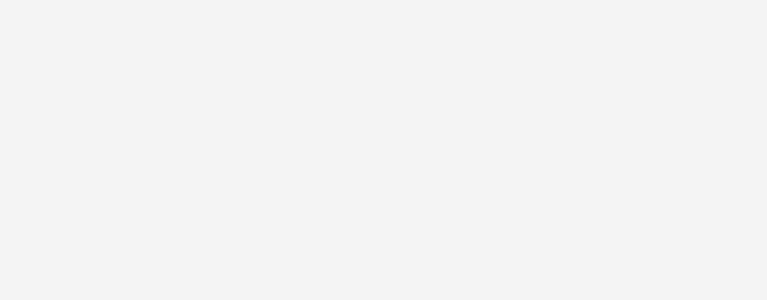
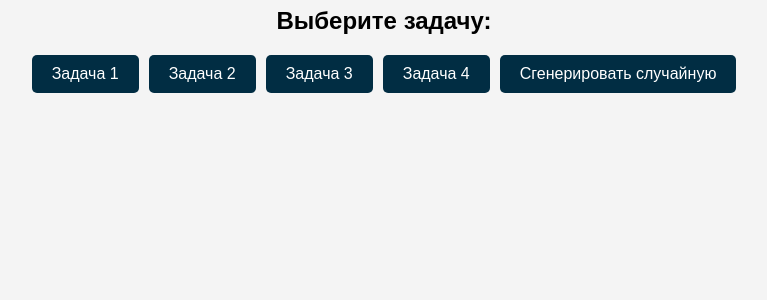
Before and after one commit to bifidok/diplomFront, a React (Create React App) app: page / in a window 1280 px wide. Before the commit this address had no page. Shown: the top 300 px of the page, without its empty margins (256-1023 px from the left). Built offline with nearby package versions, Linux system fonts and the light colour scheme.

Commit message:
add timer

```diff
--- a/package.json
+++ b/package.json
@@ -8,6 +8,7 @@
     "@codemirror/lang-python": "^6.1.7",
     "@replit/codemirror-lang-csharp": "^6.2.0",
     "@uiw/react-codemirror": "^4.23.7",
+    "axios": "^1.7.9",
     "cra-template": "1.2.0",
     "react": "^19.0.0",
     "react-dom": "^19.0.0",
--- a/src/App.js
+++ b/src/App.js
@@ -2,13 +2,15 @@ import React from 'react';
 import { BrowserRouter as Router, Route, Routes } from 'react-router-dom';
 import TaskList from './components/TaskList';
 import TaskDetail from './components/TaskDetail';
+import Home from './components/Home';
 
 function App() {
     return (
         <Router>
             <Routes>
+                <Route path="/" element={<Home />} />
                 <Route path="/task" element={<TaskList />} />
-                <Route path="/task/:id" element={<TaskDetail />} /> {/* Убедитесь, что здесь используется элемент */}
+                <Route path="/task/:id" element={<TaskDetail />} /> {}
             </Routes>
         </Router>
     );
--- /dev/null
+++ b/src/components/Home.js
@@ -0,0 +1,29 @@
+import React from 'react';
+import { useNavigate } from 'react-router-dom';
+import '../css/Home.css';
+
+const Home = () => {
+    const navigate = useNavigate();
+
+    const handleButtonClick = (id) => {
+        navigate(`/task/${id}`);
+    };
+    const handleRandomButtonClick = () => {
+        navigate(`/task`);
+    };
+
+    return (
+        <div className="home-container">
+            <h2>Выберите задачу:</h2>
+            <div className="button-container">
+                <button onClick={() => handleButtonClick('426')}>Задача 1</button>
+                <button onClick={() => handleButtonClick('4235')}>Задача 2</button>
+                <button onClick={() => handleButtonClick('126')}>Задача 3</button>
+                <button onClick={() => handleButtonClick('42365')}>Задача 4</button>
+                <button onClick={() => handleRandomButtonClick()}>Сгенерировать случайную</button>
+            </div>
+        </div>
+    );
+};
+
+export default Home;
--- a/src/components/TaskDetail.js
+++ b/src/components/TaskDetail.js
@@ -1,5 +1,6 @@
 import React, { useState, useEffect } from 'react';
-import { useParams } from 'react-router-dom';
+import {useNavigate, useParams} from 'react-router-dom';
+import '../css/Files.css';
 import CodeMirror from '@uiw/react-codemirror';
 import { java } from '@codemirror/lang-java';
 import { cpp } from '@codemirror/lang-cpp';
@@ -22,6 +23,7 @@ class AnswerRequest {
 }
 
 const TaskDetail = () => {
+    const navigate = useNavigate();
     const [tasks, setTasks] = useState([]);
     const [answers, setAnswers] = useState({}); // Для обычных ответов
     const [compilableAnswers, setCompilableAnswers] = useState({}); // Для компилируемых задач
@@ -46,6 +48,8 @@ const TaskDetail = () => {
         };
         return (functions[name] || functions['JAVA']).call()
     }
+    const [timeLeft, setTimeLeft] = useState(1000);
+    const [isTimerRunning, setIsTimerRunning] = useState(false);
 
     useEffect(() => {
         fetch(`http://localhost:8080/task/${id}`)
@@ -70,6 +74,38 @@ const TaskDetail = () => {
             .catch((error) => console.error('Error fetching tasks:', error));
     }, [id]);
 
+    useEffect(() => {
+        if (timeLeft <= 0) return;
+        setIsTimerRunning(true);
+
+        const interval = setInterval(() => {
+            if(isTimerRunning) {
+                setTimeLeft(prevTime => prevTime - 1);
+            }
+        }, 1000);
+
+        return () => clearInterval(interval);
+    }, [isTimerRunning]); // Пустой массив зависимостей
+
+    useEffect(() => {
+        if (timeLeft <= 0) {
+            setIsTimerRunning(false)
+            console.log("Таймер закончился!");
+            handleSubmit()
+            // Здесь можно добавить дополнительные действия по завершению таймера
+        }
+    }, [timeLeft]);
+
+    const formatTime = (seconds) => {
+        const hours = Math.floor(seconds / 3600);
+        const minutes = Math.floor((seconds % 3600) / 60);
+        const secs = seconds % 60;
+        return `${String(hours).padStart(2, '0')}:${String(minutes).padStart(2, '0')}:${String(secs).padStart(2, '0')}`;
+    };
+
+    const handleHomeButton = () => {
+        navigate(`/`);
+    };
     // Обработка изменения обычных ответов
     const handleAnswerChange = (taskId, value) => {
         setAnswers((prevAnswers) => ({
@@ -81,7 +117,6 @@ const TaskDetail = () => {
     // Обработка изменения компилируемого ответа
     const handleCompilableAnswerChange = (taskId, value, lang) => {
         value = value.replace(/\n/g, "\n")
-        console.log(value)
         setCompilableAnswers((prevAnswers) => ({
             ...prevAnswers,
             [taskId]: new CompilableAnswer(value, lang),
@@ -106,9 +141,7 @@ const TaskDetail = () => {
     };
 
     // Отправка формы
-    const handleSubmit = (event) => {
-        event.preventDefault(); // Предотвращаем перезагрузку страницы
-
+    const handleSubmit = () => {
         const answerRequest = new AnswerRequest(answers, compilableAnswers);
 
         // Отправка POST-запроса
@@ -146,28 +179,45 @@ const TaskDetail = () => {
     return (
         <div>
             <h1>Задачи для подготовки к ЕГЭ по информатике</h1>
-            <form onSubmit={handleSubmit}>
+            <div className="button-container">
+                <button onClick={() => handleHomeButton()}>На главную</button>
+            </div>
+            <div style={{
+                position: 'absolute',
+                top: '15px',
+                right: '15px',
+                backgroundColor: 'rgba(255, 255, 255, 0.8)',
+                padding: '15px',
+                borderRadius: '5px',
+                boxShadow: '0 0 10px rgba(0, 0, 0, 0.5)'
+            }}>
+                <h5>Осталось времени: {formatTime(timeLeft)}</h5>
+            </div>
+            <form onSubmit={(e) => { e.preventDefault(); handleSubmit();}}>
                 <ul>
                     {tasks.map((task, index) => (
                         <li key={task.id}>
-                            <h3>Задача {index + 1}. {task.description.text}</h3>
+                            <p>Задача {index + 1}. {task.description.text}</p>
+                            <div className="files-container">
                                 {images[task.id] && images[task.id].map((image) => (
                                     <img key={image.id} src={`http://localhost:8080/getfile?name=${encodeURIComponent(image.name)}`} />
                                 ))}
+                            </div>
                             <br />
                             {files[task.id] && files[task.id].length > 0 && (
                                 <>
-                                <h5>Вложенные файлы:</h5>
-                                {files[task.id].map((file) => (
-                                    <div key={file.id}>
+                                    <h5 className="info-file-item">Вложенные файлы:</h5>
+                                    <div className="files-container">
+                                    {files[task.id].map((file, index) => (
+                                        <div key={file.id} className="file-item">
                                             <a href={`http://localhost:8080/getfile?name=${encodeURIComponent(file.name)}&isDownload=true`} download>
-                                        {file.name}
+                                            Файл {index + 1}
                                             </a>
                                         </div>
                                     ))}
+                                    </div>
                                 </>
-                                        )
-                                };
+                            )}
                             <br />
                             {task.level === 3 ? (
                                 <div>
--- /dev/null
+++ b/src/css/Files.css
@@ -0,0 +1,19 @@
+.files-container {
+    display: flex;              /* Используем Flexbox для размещения элементов в строку */
+    justify-content: center;    /* Центрируем элементы по горизонтали */
+    flex-wrap: wrap;           /* Позволяем элементам переноситься на новую строку при необходимости */
+    margin: 20px 0;            /* Отступы сверху и снизу для визуального разделения */
+}
+
+.file-item {
+    margin: 0 10px;            /* Отступы между файлами */
+    background-color: rgba(0, 0, 0, 0.1); /* Полупрозрачный фон (черный с 10% непрозрачностью) */
+    border-radius: 50%;        /* Создает овальную форму */
+    padding: 15px 20px;        /* Внутренние отступы для создания пространства внутри овала */
+    text-align: center;        /* Центрируем текст внутри овала */
+}
+
+.info-file-item {
+    display: flex;              /* Используем Flexbox для размещения элементов в строку */
+    justify-content: center;    /* Центрируем элементы по горизонтали */
+}
--- /dev/null
+++ b/src/css/Home.css
@@ -0,0 +1,28 @@
+.home-container {
+    display: flex;
+    flex-direction: column;
+    align-items: center; /* Центрируем по горизонтали */
+    justify-content: center; /* Центрируем по вертикали */
+    height: 10vh; /* Занимаем всю высоту экрана */
+}
+
+.button-container {
+    display: flex;
+    flex-direction: row; /* Располагаем кнопки вертикально */
+    gap: 10px; /* Отступ между кнопками */
+}
+
+button {
+    padding: 10px 20px; /* Увеличиваем отступы внутри кнопок */
+    font-size: 16px; /* Увеличиваем размер шрифта */
+    cursor: pointer; /* Указываем, что кнопка кликабельна */
+    border: none; /* Убираем стандартную рамку */
+    border-radius: 5px; /* Скругляем углы кнопок */
+    background-color: #012D43; /* Цвет фона кнопок */
+    color: white; /* Цвет текста на кнопках */
+    transition: background-color 0.3s; /* Плавный переход цвета фона */
+}
+
+button:hover {
+    background-color: #001D2B; /* Цвет фона при наведении */
+}
--- a/src/index.css
+++ b/src/css/index.css
@@ -24,5 +24,8 @@ li {
 }
 
 h3 {
-  color: #0056b3;
+  color: #001D2B;
 }
+h3 {
+  color: #001D2B;
+}
--- a/src/index.js
+++ b/src/index.js
@@ -1,5 +1,5 @@
 import React from 'react';
-import './index.css';
+import './css/index.css';
 import App from './App';
 import { createRoot } from 'react-dom/client';
 
```
Also changed, not shown: 1 other file (tests, documents, lock files or other folders). Lines whose indentation alone changed are shown as unchanged.
